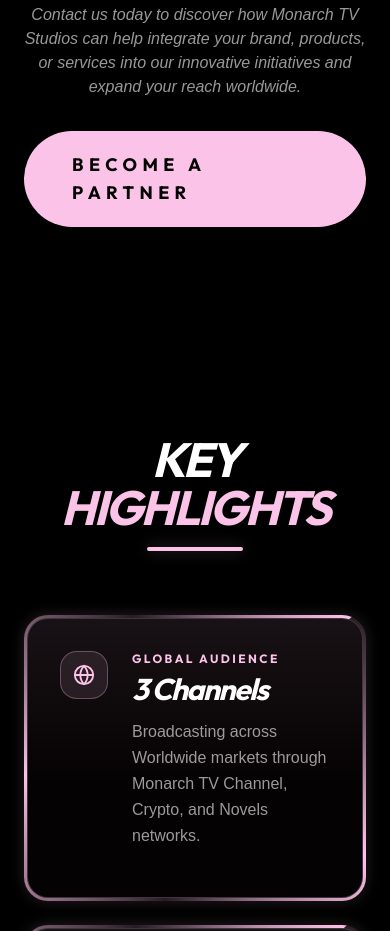
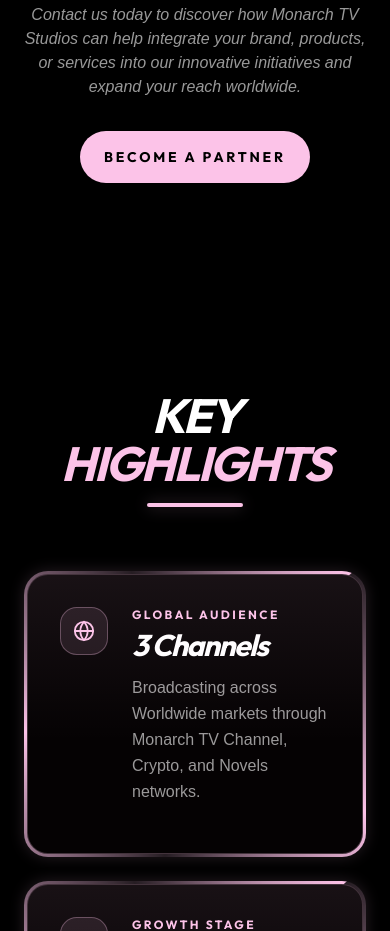
Before and after one commit to AlyNefel/demo-tv, a Next.js app: page /investors-relation in a window 390 px wide. Shown: the part 3380-4311 px from the top of the page. Built offline with nearby package versions, Linux system fonts and the light colour scheme; a web font is replaced by a local one.

Commit message:
fix: make Become a Partner button responsive on mobile

```diff
--- a/src/app/investors-relation/page.tsx
+++ b/src/app/investors-relation/page.tsx
@@ -322,7 +322,7 @@
               </motion.p>
               <Link
                 href="/#contact"
-                className="px-12 py-5 bg-primary text-black font-black uppercase tracking-[0.3em] rounded-full hover:scale-110 hover:shadow-[0_0_50px_rgba(255,204,233,0.6)] transition-all duration-500 active:scale-95 text-lg"
+                className="px-6 md:px-12 py-4 md:py-5 bg-primary text-black font-black uppercase tracking-[0.2em] md:tracking-[0.3em] rounded-full hover:scale-110 hover:shadow-[0_0_50px_rgba(255,204,233,0.6)] transition-all duration-500 active:scale-95 text-sm md:text-lg whitespace-nowrap"
               >
                 Become a Partner
               </Link>
```
